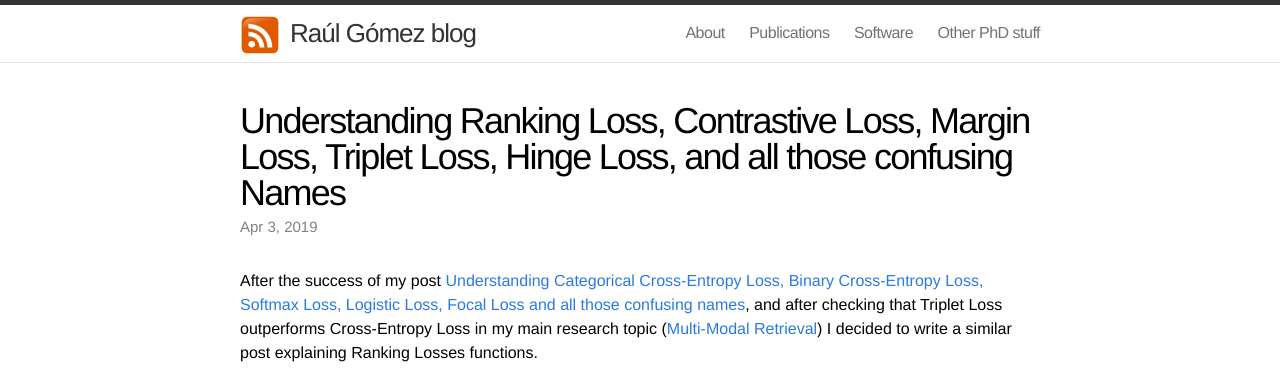
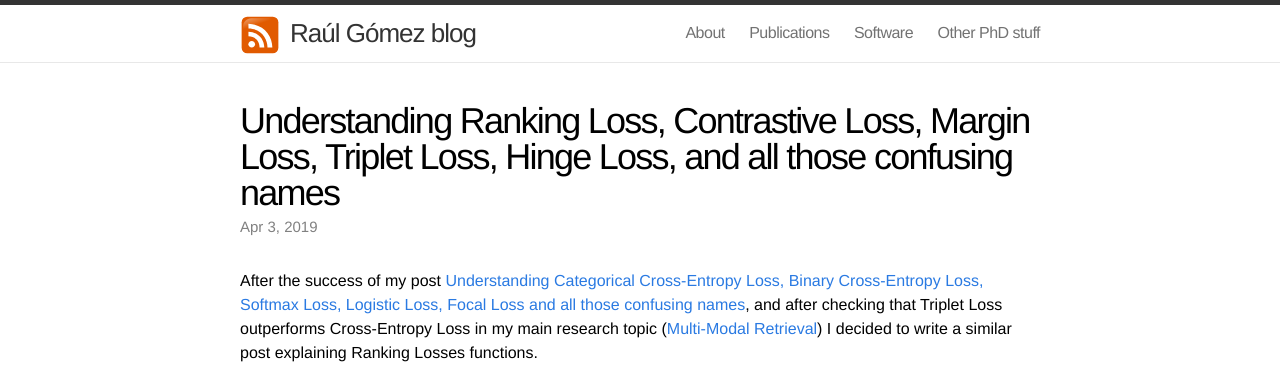
Before and after one commit to gombru/gombru.github.io, a Jekyll site: the page built from _posts/2018-04-03-ranking_loss.markdown, in a window 1280 px wide and 900 px high. Shown: the top 370 px of the window. Built offline with Jekyll 4.4.1, drawn with Linux system fonts in a browser that asks for light colours; formulas are drawn with MathJax 3; comment, search, counter and statistics services are not loaded.

Commit message:
Ranking loss + Cross Entropy mod

```diff
--- a/_posts/2018-04-03-ranking_loss.markdown
+++ b/_posts/2018-04-03-ranking_loss.markdown
@@ -1,7 +1,7 @@
 ---
 layout: post
 comments: true
-title:  "Understanding  Ranking Loss, Contrastive Loss, Margin Loss, Triplet Loss, Hinge Loss, and all those confusing Names"
+title:  "Understanding  Ranking Loss, Contrastive Loss, Margin Loss, Triplet Loss, Hinge Loss, and all those confusing names"
 excerpt: "A review of different variants and names of Ranking Losses, Siamese Nets, Triplet Nets and their application in multi-modal self-supervised learning."
 date:   2019-04-03 20:00:00
 img: "/assets/ranking_loss/intro.png"
```
